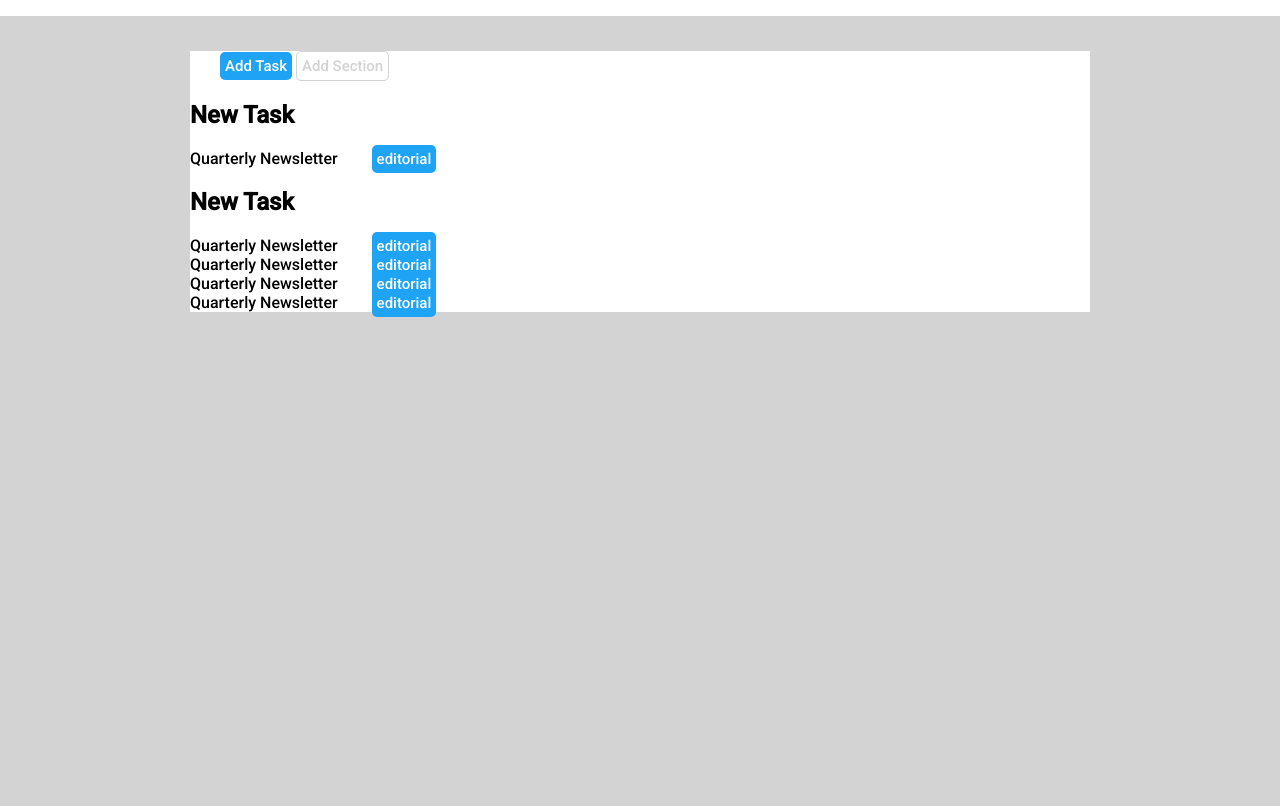
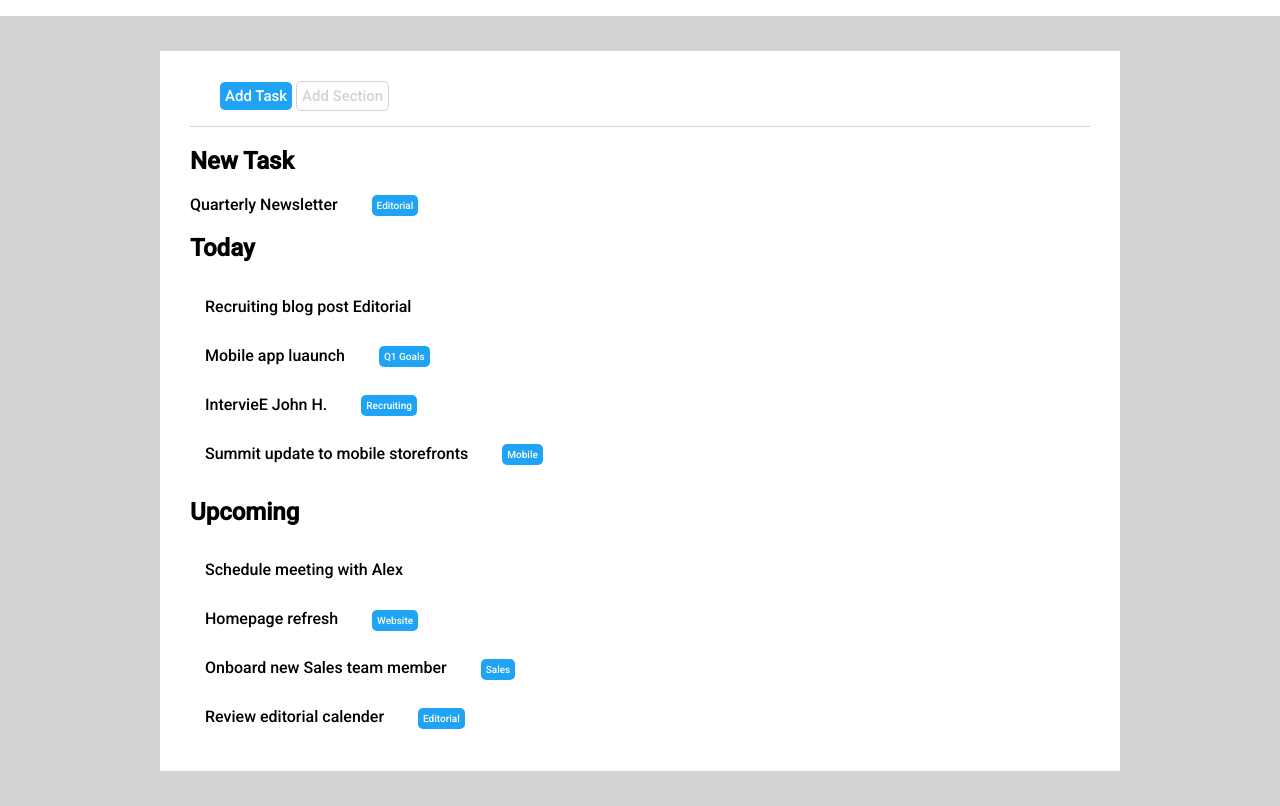
Before and after one commit to LucaBonifazio/html-css-toboolist, a plain HTML site: page index.html in a window 1280 px wide. Shown: the part 68-874 px from the top of the page. Before the commit the page ends 800 px from the top, so only its background shows below. Drawn offline with Linux system fonts and the light colour scheme.

Commit message:
finish is near

```diff
--- a/css/style.css
+++ b/css/style.css
@@ -19,7 +19,7 @@ body {
     background-color: white;
   }
 
-  h1{
+  .main-title{
     display: inline;
     font-size: 40px;
     vertical-align: top;
@@ -28,12 +28,13 @@ body {
   .container{
     max-width: 900px;
     margin: 35px auto;
+    padding: 30px;
     background-color: white;
   }
 
-  .little-header{
+  .little-section{
     border-bottom: 1px solid lightgrey;
-    padding: 15px;
+    padding-bottom: 15px;
   }
 
   .task{
@@ -59,6 +60,11 @@ body {
     background-color: rgb(31, 163, 245);
     padding: 5px;
     margin-left: 30px;
-    font-size: 15px;
+    font-size: 10px;
     color: white;
+    vertical-align: middle;
   }
+
+  .content-sect{
+    padding: 15px;
+  }
--- a/index.html
+++ b/index.html
@@ -26,26 +26,45 @@
             <section class="big-section">
                 <h2>New Task</h2>
                 <span>Quarterly Newsletter</span>
-                <span class="editorial">editorial</span>
+                <span class="editorial">Editorial</span>
             </section>
 
             <section class="big-section">
-                <h2>New Task</h2>
+                <h2>Today</h2>
                 <div class="content-sect">
-                    <span>Quarterly Newsletter</span>
-                    <span class="editorial">editorial</span>
+                    <span>Recruiting blog post</span>
+                    <span class="Eorial">Editorial</span>
                 </div>
                 <div class="content-sect">
-                    <span>Quarterly Newsletter</span>
-                    <span class="editorial">editorial</span>
+                    <span>Mobile app luaunch</span>
+                    <span class="editorial">Q1 Goals</span>
                 </div>
                 <div class="content-sect">
-                    <span>Quarterly Newsletter</span>
-                    <span class="editorial">editorial</span>
+                    <span>IntervieE John H.</span>
+                    <span class="editorial">Recruiting</span>
                 </div>
                 <div class="content-sect">
-                    <span>Quarterly Newsletter</span>
-                    <span class="editorial">editorial</span>
+                    <span>Summit update to mobile storefronts</span>
+                    <span class="editorial">Mobile</span>
+                </div>
+            </section>
+
+            <section class="big-section">
+                <h2>Upcoming</h2>
+                <div class="content-sect">
+                    <span>Schedule meeting with Alex</span>
+                </div>
+                <div class="content-sect">
+                    <span>Homepage refresh</span>
+                    <span class="editorial">Website</span>
+                </div>
+                <div class="content-sect">
+                    <span>Onboard new Sales team member</span>
+                    <span class="editorial">Sales</span>
+                </div>
+                <div class="content-sect">
+                    <span>Review editorial calender</span>
+                    <span class="editorial">Editorial</span>
                 </div>
             </section>
 
```
